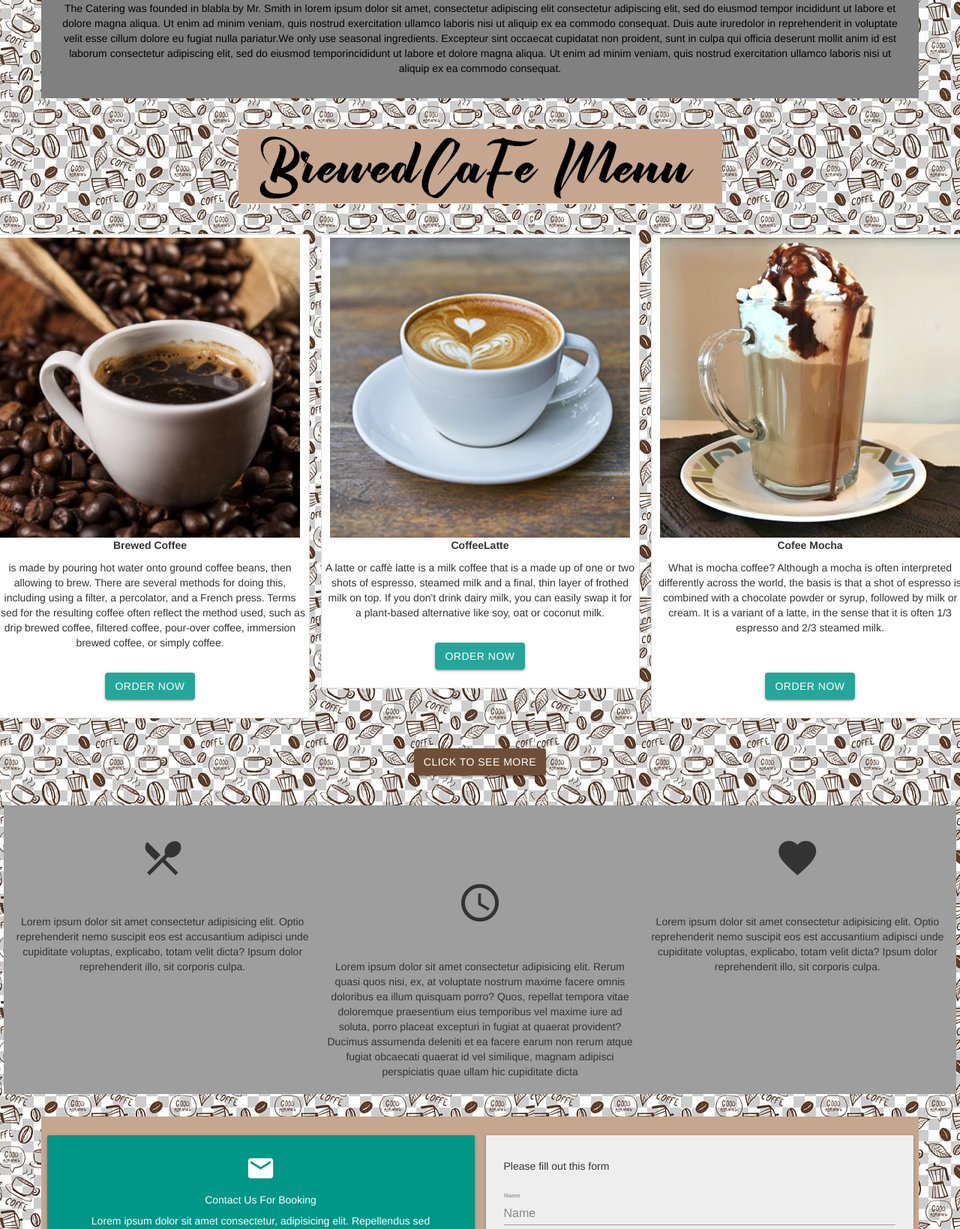
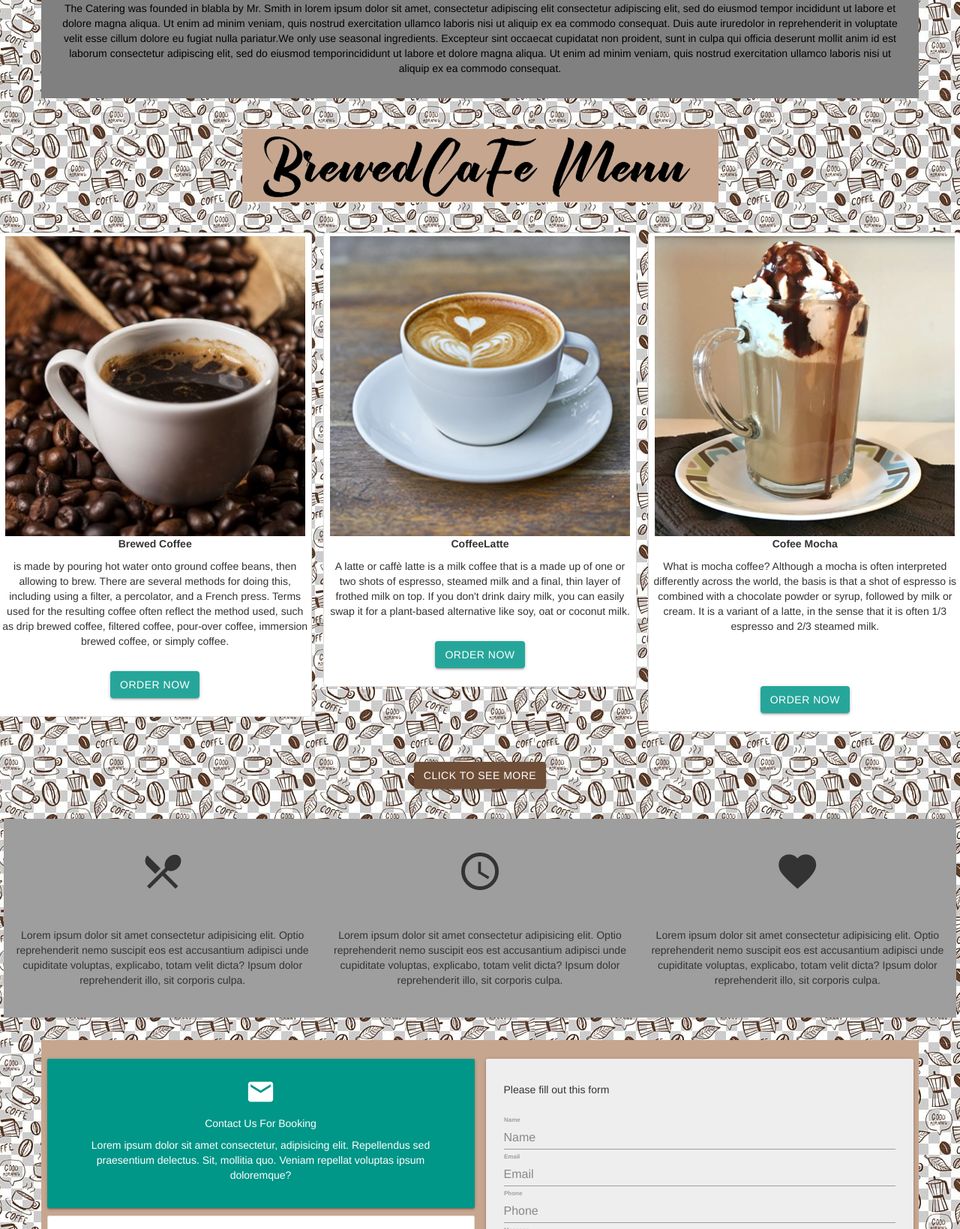
Before and after one commit to bjvelascoiii/trialrepository, a plain HTML site: page index.html in a window 1280 px wide. Shown: the part 681-2320 px from the top of the page at 75% size. Drawn offline with nearby package versions, Linux system fonts and the light colour scheme.

Commit message:
new changes

```diff
--- a/index.html
+++ b/index.html
@@ -112,10 +112,10 @@
 
     <!-- THE STORE MENU-->
     <br>
-    <div style="margin-left:10px; margin-right: 10px;">
+    <div style="margin-left:20px; margin-right: 20px;">
     <center><img src="/IMAGES/banner.png" style="width:50%; background-color: #c7a68f;"></center><br><br>
         <div class="row text-center" id="tour">
-          <div class="col s8 l4">
+          <div class="col s4 l4">
             <div class="thumbnail">
               <img src="/IMAGES/fresh_brewed_coffee.jpg" alt="Paris" width="400" height="300">
               <p><strong>Brewed Coffee</strong></p>
@@ -123,7 +123,7 @@
               <br><a href="/addtocart.html"><button class="btn" data-toggle="modal" data-target="#myModal">ORDER NOW</button></a><br><br>
             </div>
           </div>
-          <div class="col s8 l4">
+          <div class="col s4 l4">
             <div class="thumbnail">
               <img src="/IMAGES/latte-small.jpg" alt="New York" width="400" height="300">
               <p><strong>CoffeeLatte</strong></p>
@@ -131,12 +131,12 @@
               <br><a href="/addtocart.html"><button class="btn" data-toggle="modal" data-target="#myModal">ORDER NOW</button></a><br><br>
             </div>
           </div>
-          <div class="col s8 l4">
+          <div class="col s4 l4">
             <div class="thumbnail">
               <img src="IMAGES/cafe-mocha.jpg" alt="San Francisco" width="400" height="300">
               <p><strong>Cofee Mocha</strong></p>
               <p>What is mocha coffee? Although a mocha is often interpreted differently across the world, the basis is that a shot of espresso is combined with a chocolate powder or syrup, followed by milk or cream. It is a variant of a latte, in the sense that it is often 1/3 espresso and 2/3 steamed milk.</p>
-              <br><br><a href="/addtocart.html"><button class="btn" data-toggle="modal" data-target="#myModal">ORDER NOW</button></a><br><br>
+              <br><br><br><a href="/addtocart.html"><button class="btn" data-toggle="modal" data-target="#myModal">ORDER NOW</button></a><br><br>
             </div>
           </div>
         </div>
@@ -159,11 +159,10 @@
       </div>
       <div class="col s4">
         <!-- Promo Content 2 goes here -->
-        <br><br><br>
+
         <center><i class="large material-icons">access_time</i><br><br><br>
-          Lorem ipsum dolor sit amet consectetur adipisicing elit. Rerum quasi quos nisi, ex, at voluptate nostrum maxime facere omnis doloribus ea illum quisquam porro?
-          Quos, repellat tempora vitae doloremque praesentium eius temporibus vel maxime iure ad soluta, porro placeat excepturi in fugiat at quaerat provident? Ducimus
-          assumenda deleniti et ea facere earum non rerum atque fugiat obcaecati quaerat id vel similique, magnam adipisci perspiciatis quae ullam hic cupiditate dicta
+          Lorem ipsum dolor sit amet consectetur adipisicing elit. Optio reprehenderit nemo suscipit eos est accusantium adipisci unde
+          cupiditate voluptas, explicabo, totam velit dicta? Ipsum dolor reprehenderit illo, sit corporis culpa.</center>
         </center><br>
       </div>
       <div class="col s4">
```
